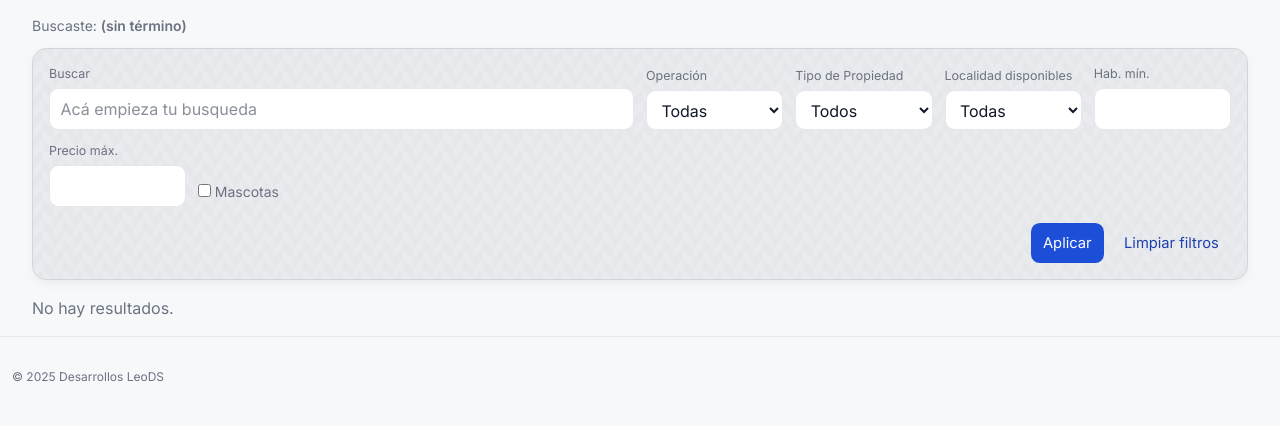
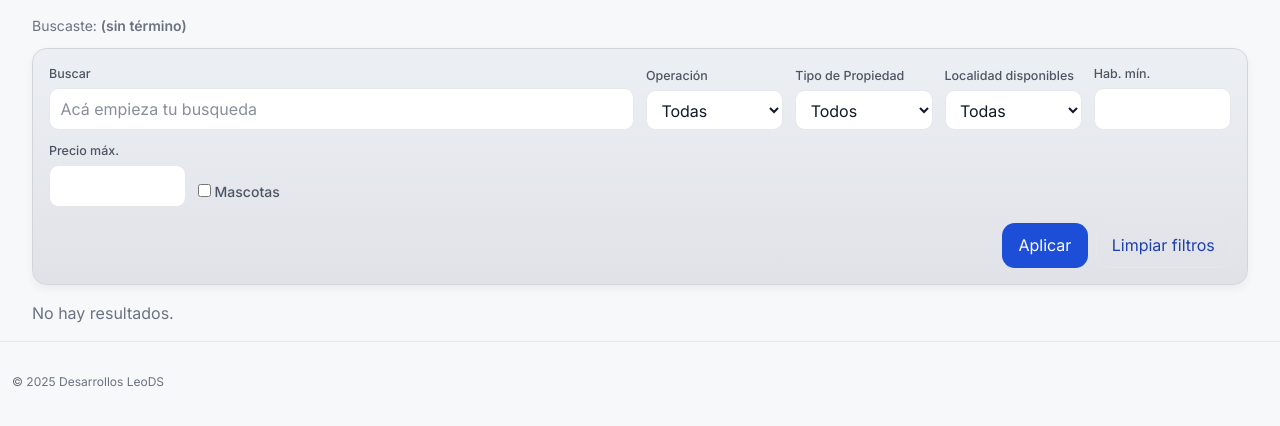
Before and after one commit to LeoDaSilva31/proyecto_django_inmobiliaria, a Django app: page /buscar/ in a window 1280 px wide. Shown: the part 78-504 px from the top of the page. Run offline with Django 5.2, Linux system fonts and the light colour scheme; data that the repository does not hold is empty; some libraries are stand-ins or nearby versions.

Commit message:
fondo de los filtros

```diff
--- a/django_inmobiliaria/templates/propiedades/_filters.html
+++ b/django_inmobiliaria/templates/propiedades/_filters.html
@@ -42,6 +42,56 @@
     background-position: 0 0, 0 10px, 10px -10px, -10px 0px;
   }
 </style>
+<style>
+  /* === FORZAR PANEL GRIS EN EL FORM (sin tocar HTML) === */
+  .filters-form.filters.card.card--glass {
+    /* anular glass dentro del form */
+    backdrop-filter: none !important;
+    -webkit-backdrop-filter: none !important;
+
+    /* fondo sólido más oscuro que el bg */
+    background: #E0E2E7 !important;   /* si lo querés un pelín más claro: #E5E7EB */
+    border: 1px solid #D1D5DB !important;
+    border-radius: 0.9rem !important;
+    box-shadow: 0 4px 10px rgba(0,0,0,0.05) !important;
+  }
+
+  /* Dark mode: gris azulado sobrio */
+  html.dark .filters-form.filters.card.card--glass {
+    background: #111827 !important;   /* tw gray-900 aprox */
+    border-color: #1f2937 !important; /* tw gray-800 aprox */
+  }
+
+  /* En móviles mantenemos sólido (limpio y sobrio) */
+  @media (max-width: 1023.98px) {
+    .filters-form.filters.card.card--glass {
+      background: #E0E2E7 !important;
+    }
+    html.dark .filters-form.filters.card.card--glass {
+      background: #111827 !important;
+    }
+  }
+
+  /* Opcional: en desktop, un degradado ultra-suave (casi imperceptible) */
+  @media (min-width: 1024px) {
+    .filters-form.filters.card.card--glass {
+      background: linear-gradient(180deg, #ECEFF3 0%, #E0E2E7 100%) !important;
+    }
+    html.dark .filters-form.filters.card.card--glass {
+      background: linear-gradient(180deg, #1F2937 0%, #111827 100%) !important;
+    }
+  }
+
+  /* Labels un poco más notorios sobre gris */
+  .filters-form.filters.card.card--glass label {
+    color: #4B5563; /* gray-600 */
+    font-weight: 500;
+  }
+  html.dark .filters-form.filters.card.card--glass label {
+    color: #A3AAB6;
+  }
+</style>
+
 
 
 {# --- Chips de filtros aplicados --- #}
@@ -145,14 +195,14 @@
       </button>
 
       <div class="flex items-center gap-2">
-        <button id="filters-apply" class="btn btn-ghost btn-sm" type="submit">
+        <button id="filters-apply" class="btn btn-ghost" type="submit">
           Aplicar
         </button>
 
         {# Limpiar TODO (incluida q) #}
         {% url 'buscar_propiedades' as search_url %}
         <a id="filters-clear-link"
-           class="btn btn-ghost btn-sm"
+           class="btn btn-ghost"
            href="{{ search_url }}">
           Limpiar filtros
         </a>
```
